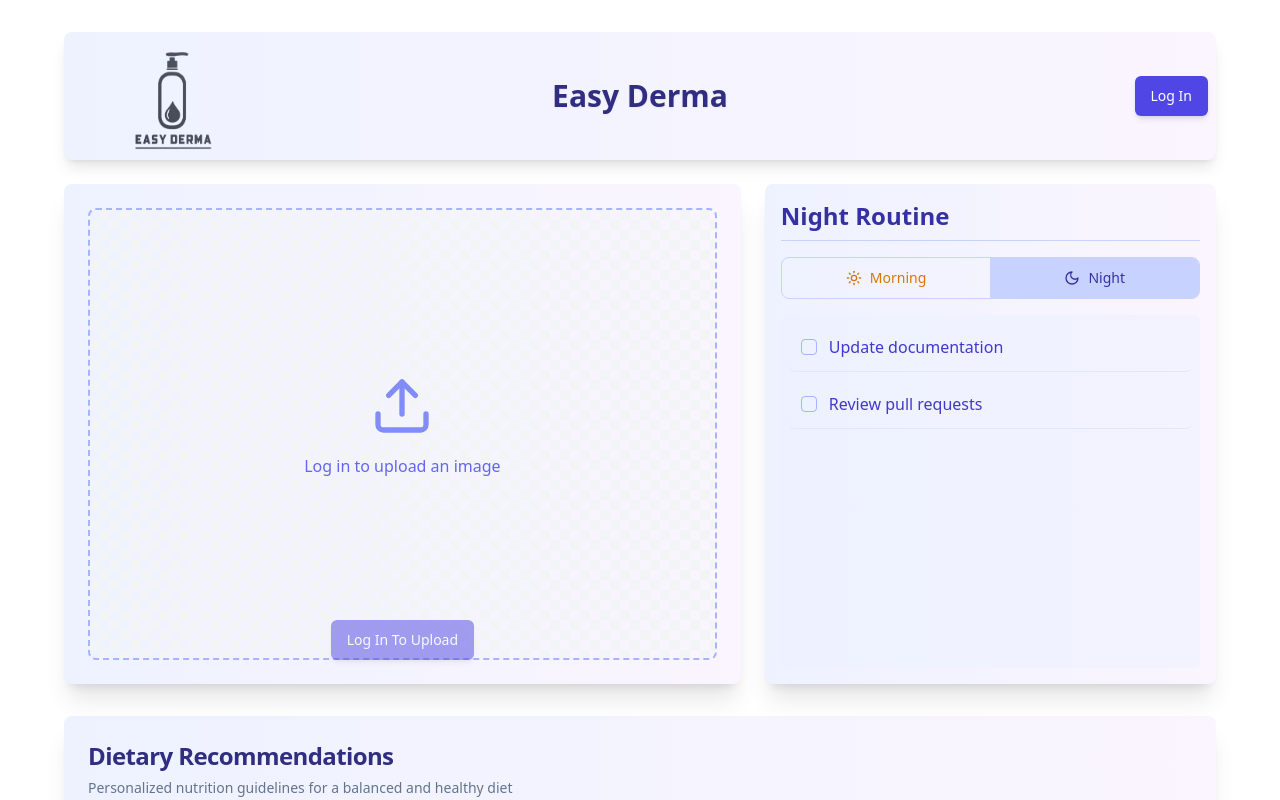
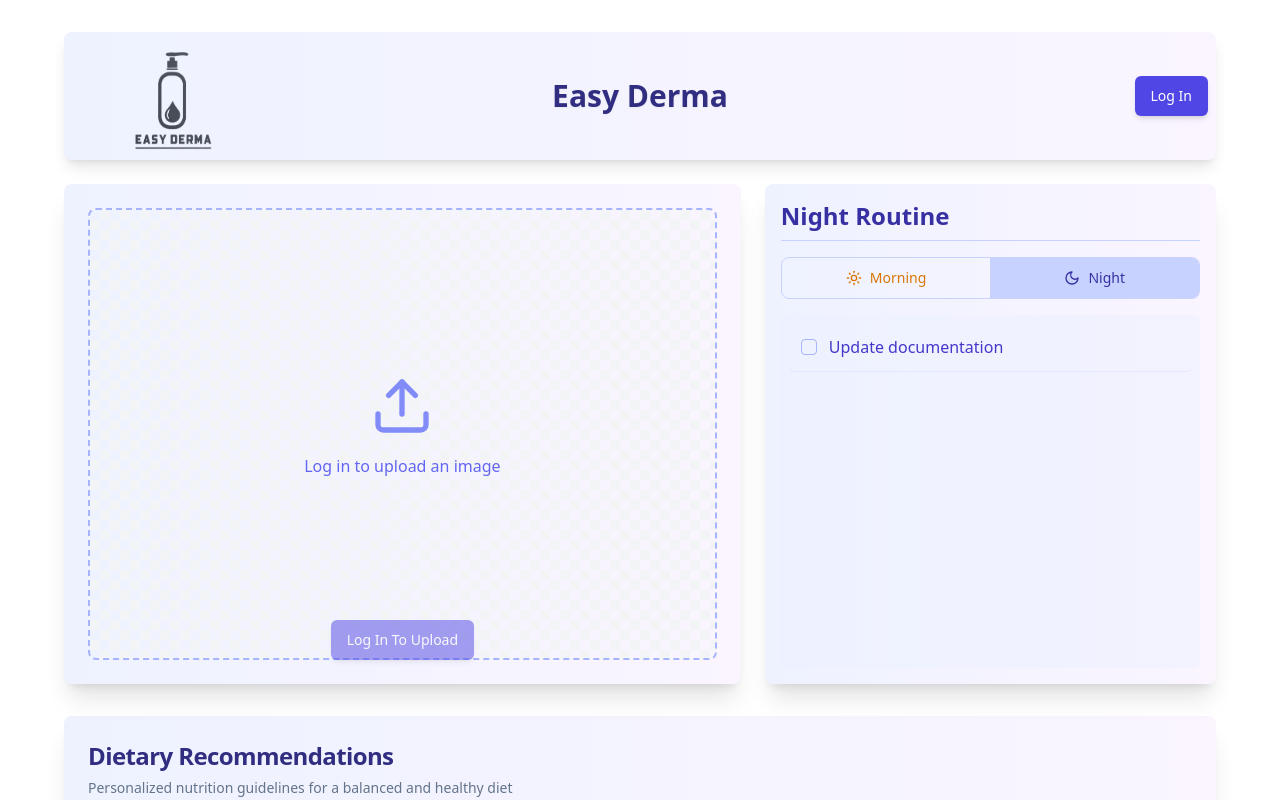
Before and after one commit to SecretariatV/EasyDerma, a Next.js app in the folder client/: page / in a window 1280 px wide. Shown: the top 800 px of the page. Built offline with nearby package versions, Linux system fonts and the light colour scheme.

Commit message:
remove duped Line

```diff
--- a/client/app/page.tsx
+++ b/client/app/page.tsx
@@ -22,7 +22,6 @@ export default function Home(){
     { id: 2, text: "Schedule team meeting", completed: false, time: "morning" },
     { id: 3, text: "Research new technologies", completed: false, time: "morning" },
     { id: 4, text: "Update documentation", completed: false, time: "night" },
-    { id: 5, text: "Review pull requests", completed: false, time: "night" },
   ])
   const { loginWithRedirect, logout, isAuthenticated } = useAuth0();
   const [themeMode, setThemeMode] = useState<ThemeMode>("night")
```
